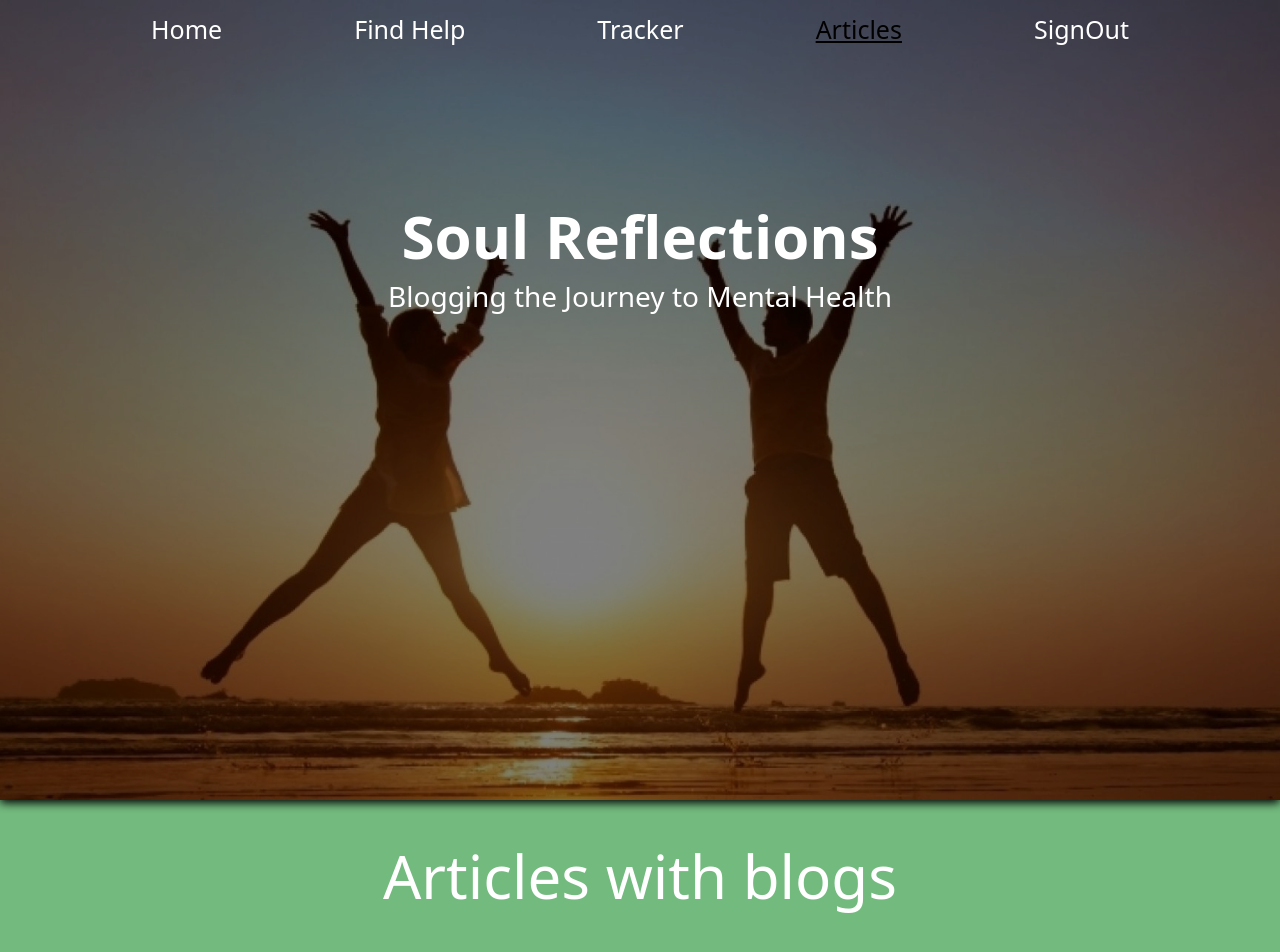
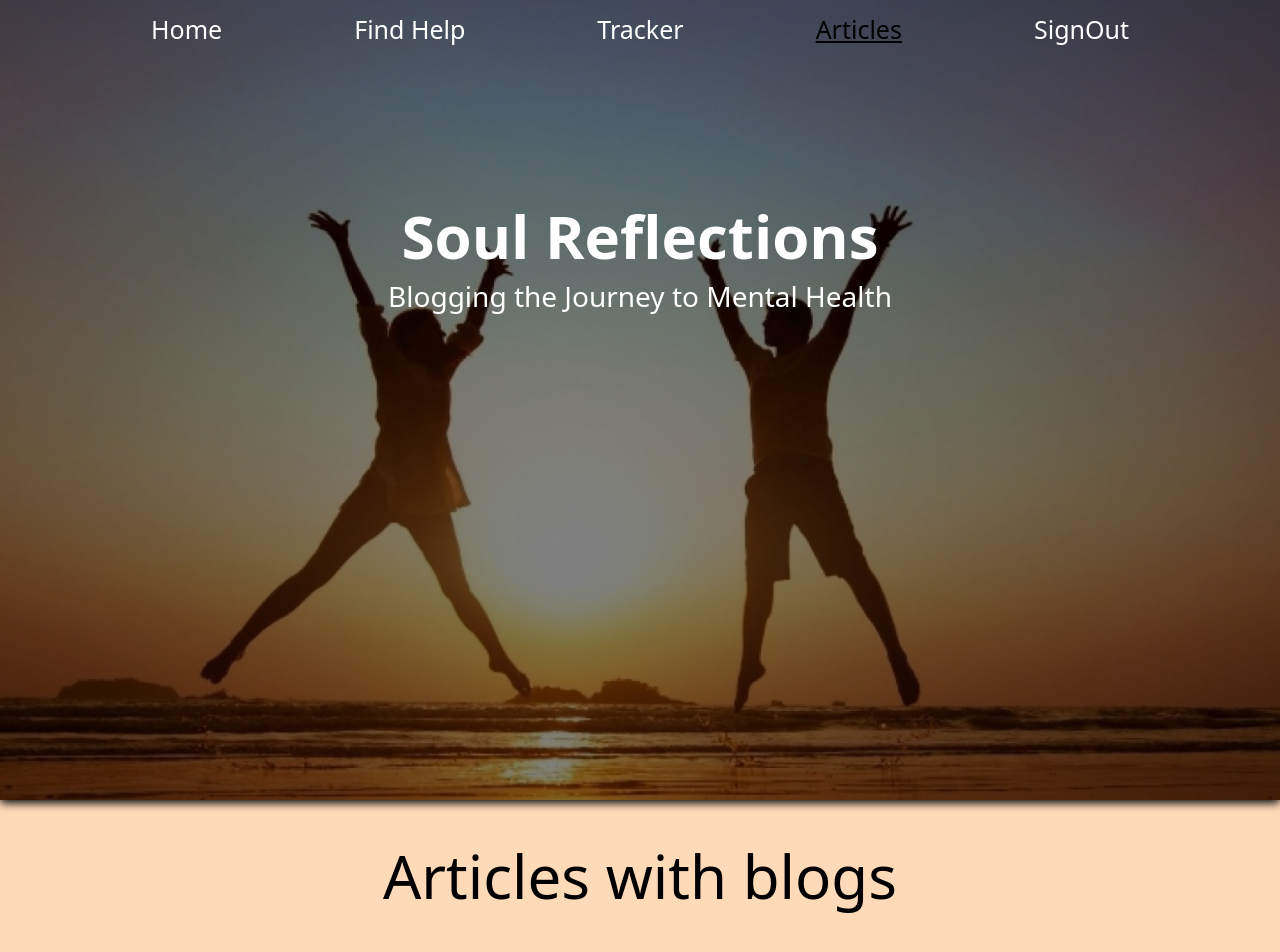
Before and after one commit to hrishikesh8904/miniproject, a React (Create React App) app: page /articles in a window 1280 px wide. Shown: the top 952 px of the page. Built offline with nearby package versions, Linux system fonts and the light colour scheme.

Commit message:
modified:   src/index.css

```diff
--- a/src/index.css
+++ b/src/index.css
@@ -162,7 +162,7 @@ code {
   color: white;
 }
 .articles-two {
-  background-color: #47a455c1;
+  background-color: peachpuff;
 }
 .articles-two-1 {
   width: 100%;
@@ -172,7 +172,7 @@ code {
 }
 .articles-two-1 h1 {
   font-size: 60px;
-  color: white;
+  color: black;
 }
 .articles-two-2 {
   width: 100%;
@@ -256,7 +256,7 @@ code {
 }
 
 .findhelp-three-1 {
-  background-color: #47a455c1;
+  background-color: peachpuff;
   display: flex;
   justify-content: space-evenly;
   flex-wrap: wrap;
```
